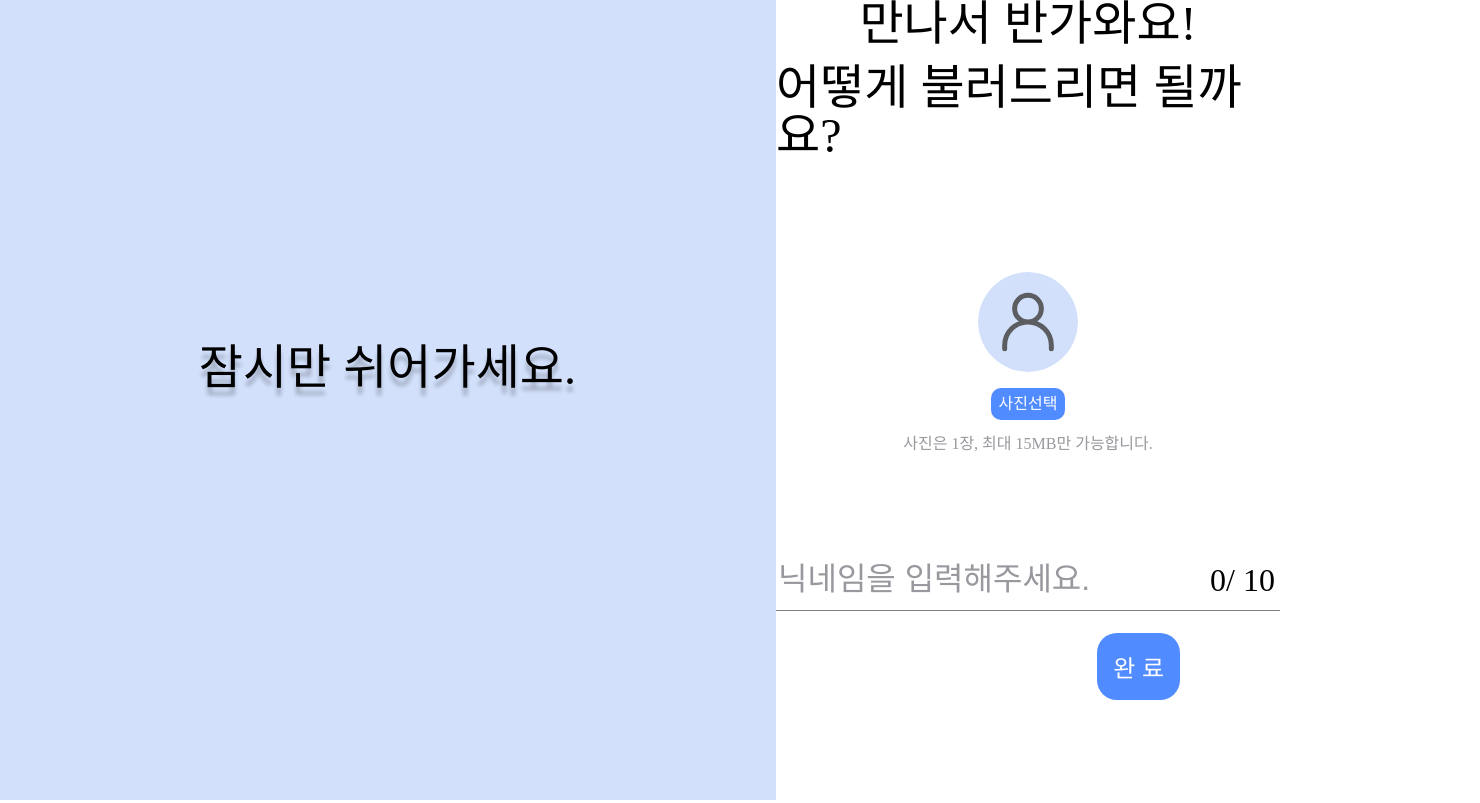
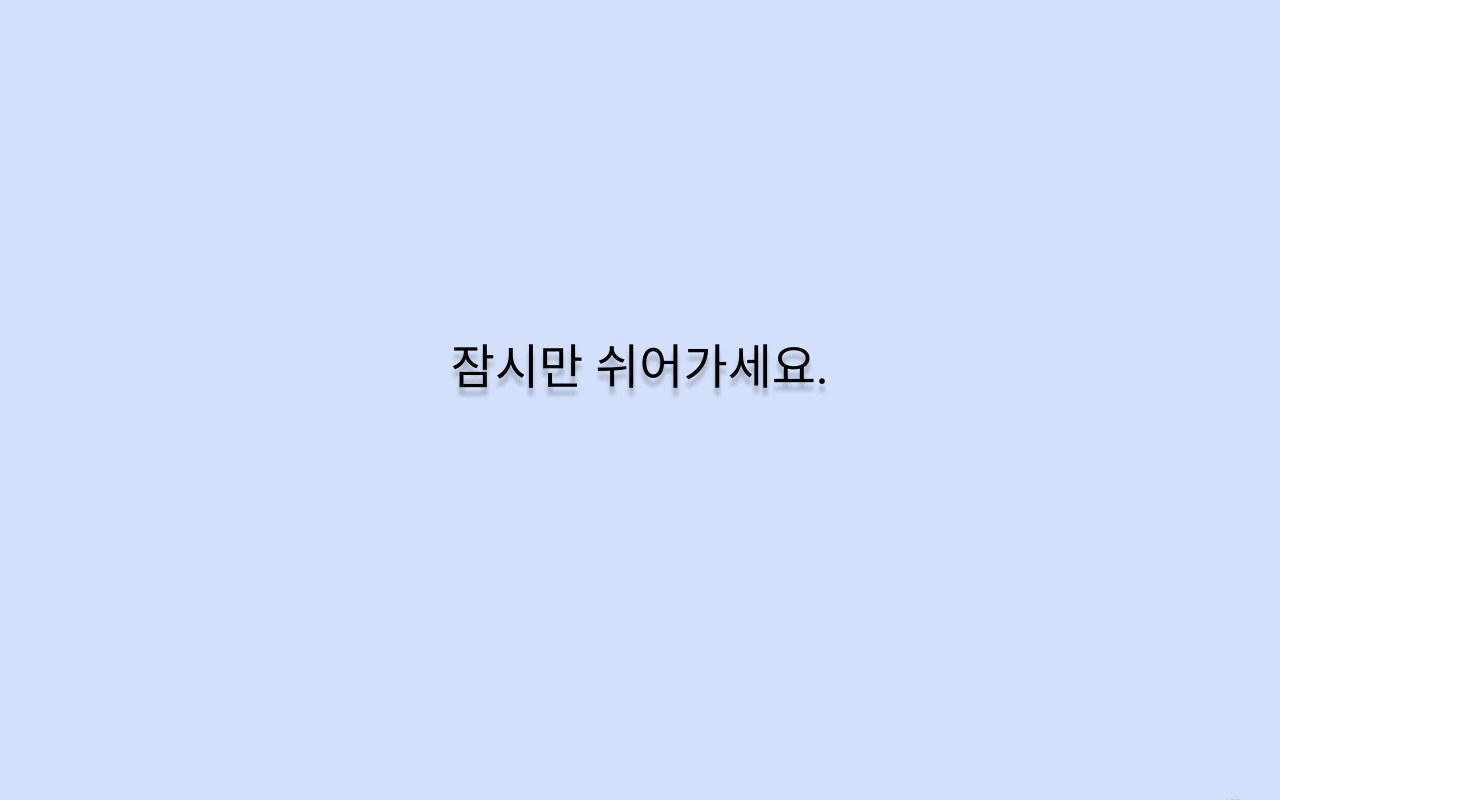
Before and after one commit to tscenping/FE, a Next.js app in the folder pong-game/: page /login in a window 1280 px wide. Shown: the whole page, 1480 px wide, since content can reach past the window. Built offline with nearby package versions, Linux system fonts and the light colour scheme.

Commit message:
[Css] Ping-Pong animation time edit

```diff
--- a/pong-game/components/Login/LoginPageComponent.tsx
+++ b/pong-game/components/Login/LoginPageComponent.tsx
@@ -7,8 +7,8 @@ function LoginPageComponent(): JSX.Element {
   return (
     <div className={styles.loginPageComponent}>
       <LoginPageTitle />
-      {/* <LoginPageContents /> */}
-      <InputNickImage />
+      <LoginPageContents />
+      {/* <InputNickImage /> */}
     </div>
   )
 }
--- a/pong-game/styles/components/Login/LoginPageContents.module.css
+++ b/pong-game/styles/components/Login/LoginPageContents.module.css
@@ -78,8 +78,20 @@
   position: absolute;
   animation: bounce 1s ease-in-out infinite alternate;
   animation-delay: 10s;
-  right: 10px;
+  right: 30px;
   bottom: 0;
+}
+
+.pingpong::after {
+  content: '';
+  width: 40px;
+  height: 40px;
+  border-radius: 50%;
+  position: absolute;
+  background-color: black;
+  right: -5px;
+  bottom: 0;
+  animation: remove 7.3s ease-in-out;
 }
 
 @keyframes bounce {
@@ -90,6 +102,24 @@
 
   50% {
     transform: translateY(-100px);
+  }
+}
+
+@keyframes remove {
+  0%,
+  90% {
+    opacity: 1;
+    background-color: #d2e0fb;
+    transform: scale(1);
+  }
+
+  95% {
+    transform: scale(1.3);
+  }
+
+  100% {
+    transform: scale(1);
+    background-color: black;
   }
 }
 
```
